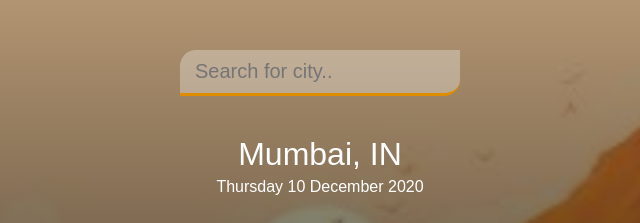
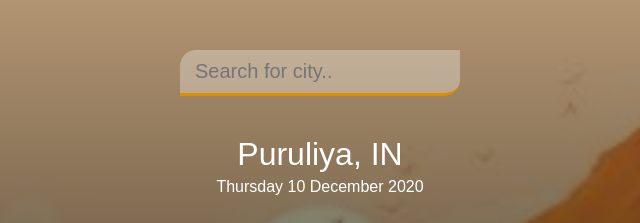
Before and after one commit to sourabhmahato/weather-app, a plain HTML site: page index.html in a window 1280 px wide. Shown: the top 223 px of the page, 320-960 px from the left. Drawn offline with Linux system fonts and the light colour scheme.

Commit message:
fix: bugs

```diff
--- a/index.html
+++ b/index.html
@@ -13,7 +13,7 @@
 </header>
 <main>
     <section class="location">
-        <div class="city">Mumbai, IN</div>
+        <div class="city">Puruliya, IN</div>
         <div class="date">Thursday 10 December 2020</div>
     </section>
 <div class="current">
```
